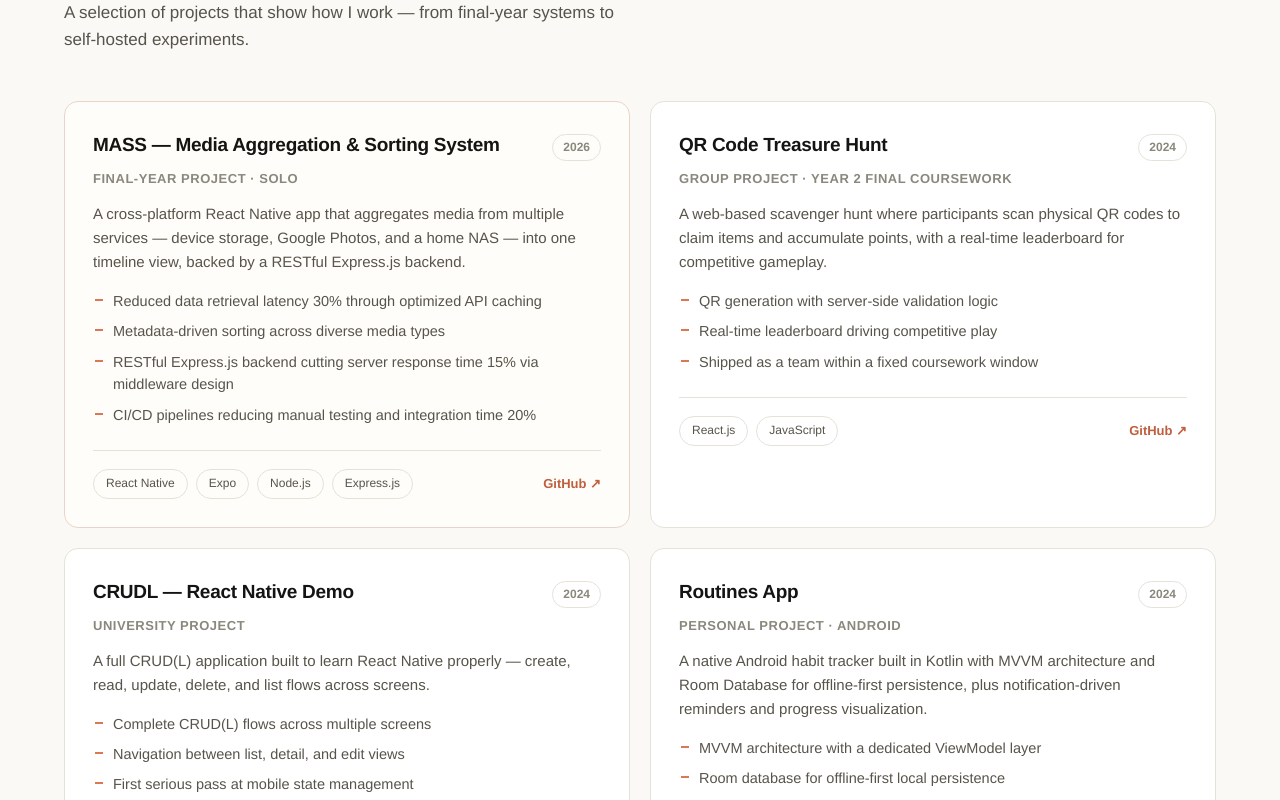
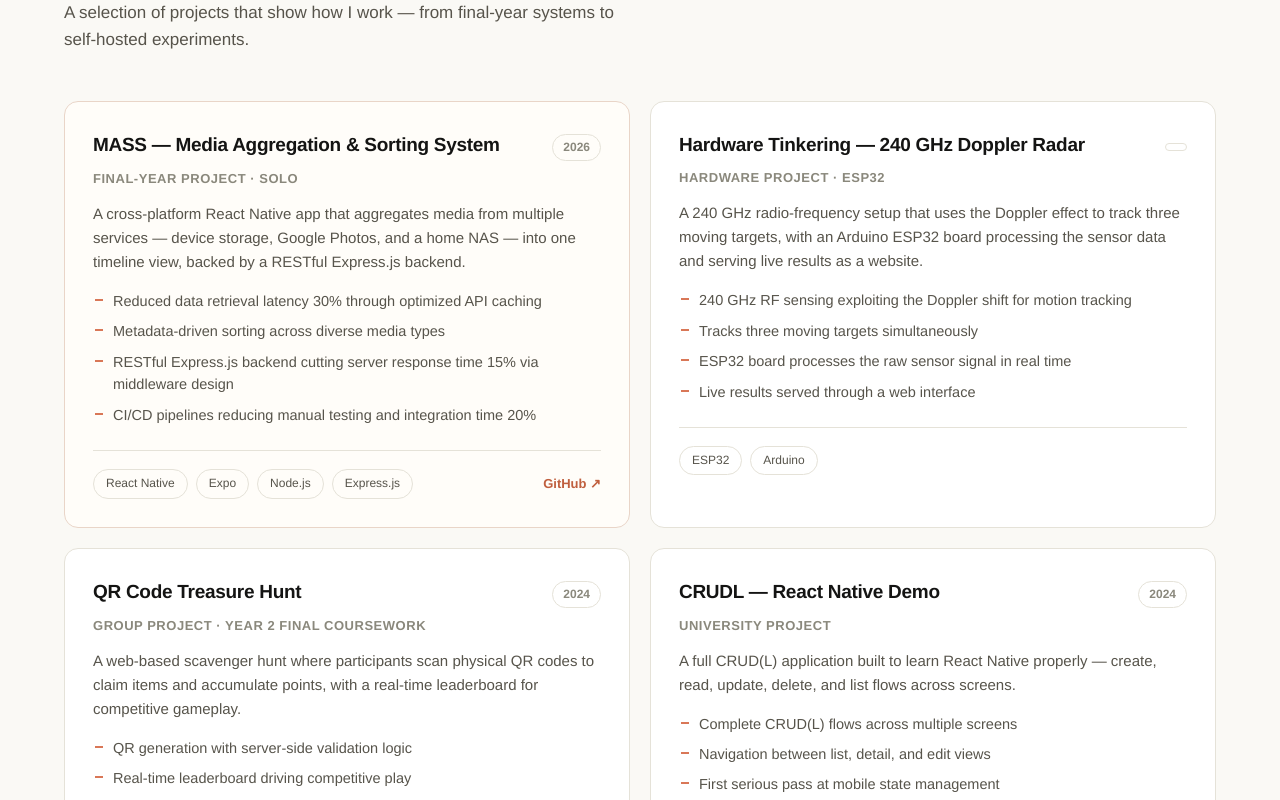
Before and after one commit to mudabbir-ahmad/Portfolio_V1, a React (Vite) app: page / in a window 1280 px wide. Shown: the part 3020-3820 px from the top of the page. Built offline with nearby package versions, Linux system fonts and the light colour scheme; no server answers.

Commit message:
Add 240 GHz Doppler radar hardware project

```diff
--- a/src/content.js
+++ b/src/content.js
@@ -128,6 +128,19 @@ export const projects = [
     stack: ["React Native", "Expo", "Node.js", "Express.js"],
     repo: `https://github.com/${GITHUB_USER}/Abstracted-MASS-PublicVer`,
     highlight: true,
+  },
+  {
+    title: "Hardware Tinkering — 240 GHz Doppler Radar",
+    role: "Hardware project · ESP32",
+    description:
+      "A 240 GHz radio-frequency setup that uses the Doppler effect to track three moving targets, with an Arduino ESP32 board processing the sensor data and serving live results as a website.",
+    features: [
+      "240 GHz RF sensing exploiting the Doppler shift for motion tracking",
+      "Tracks three moving targets simultaneously",
+      "ESP32 board processes the raw sensor signal in real time",
+      "Live results served through a web interface",
+    ],
+    stack: ["ESP32", "Arduino"],
   },
   {
     title: "QR Code Treasure Hunt",
```
